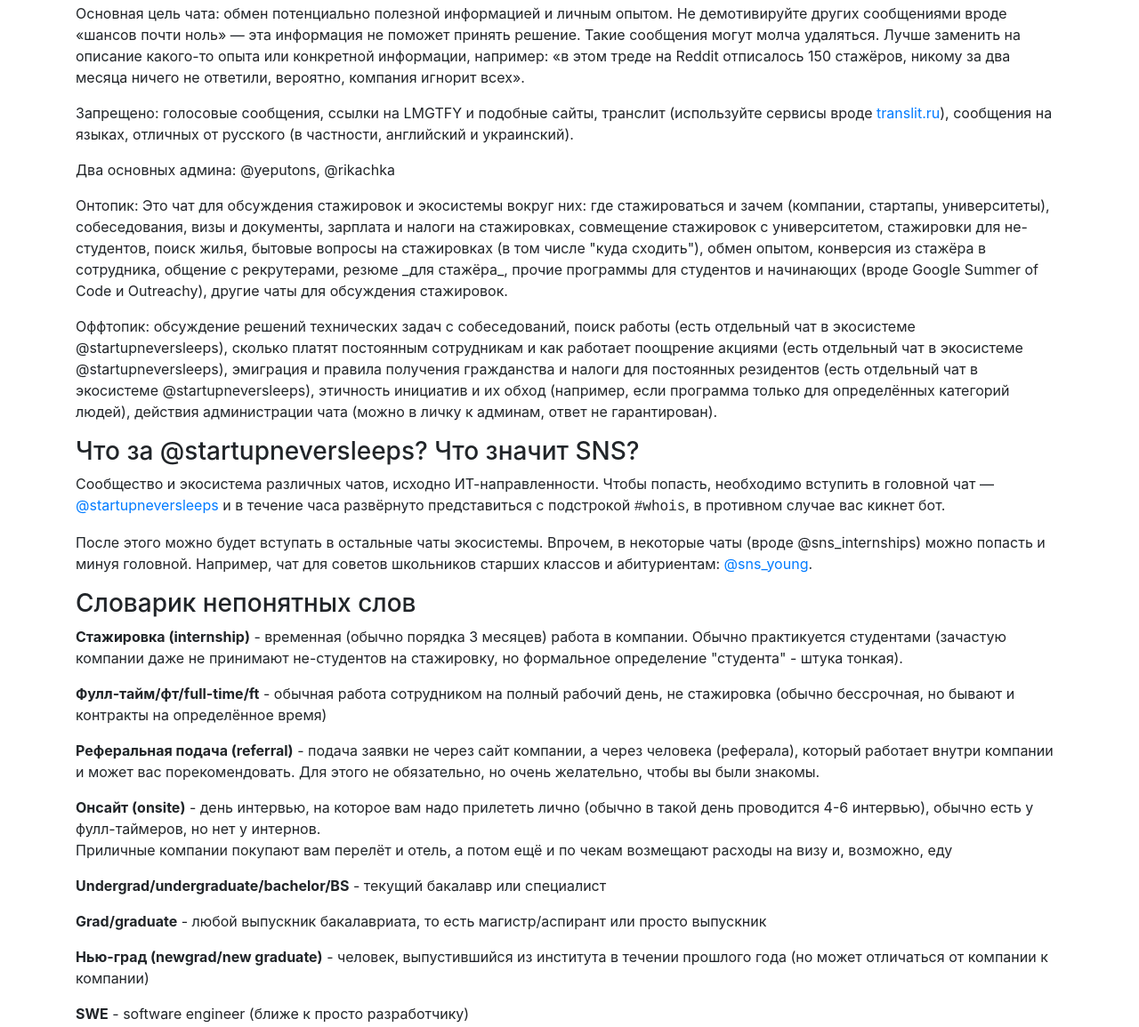
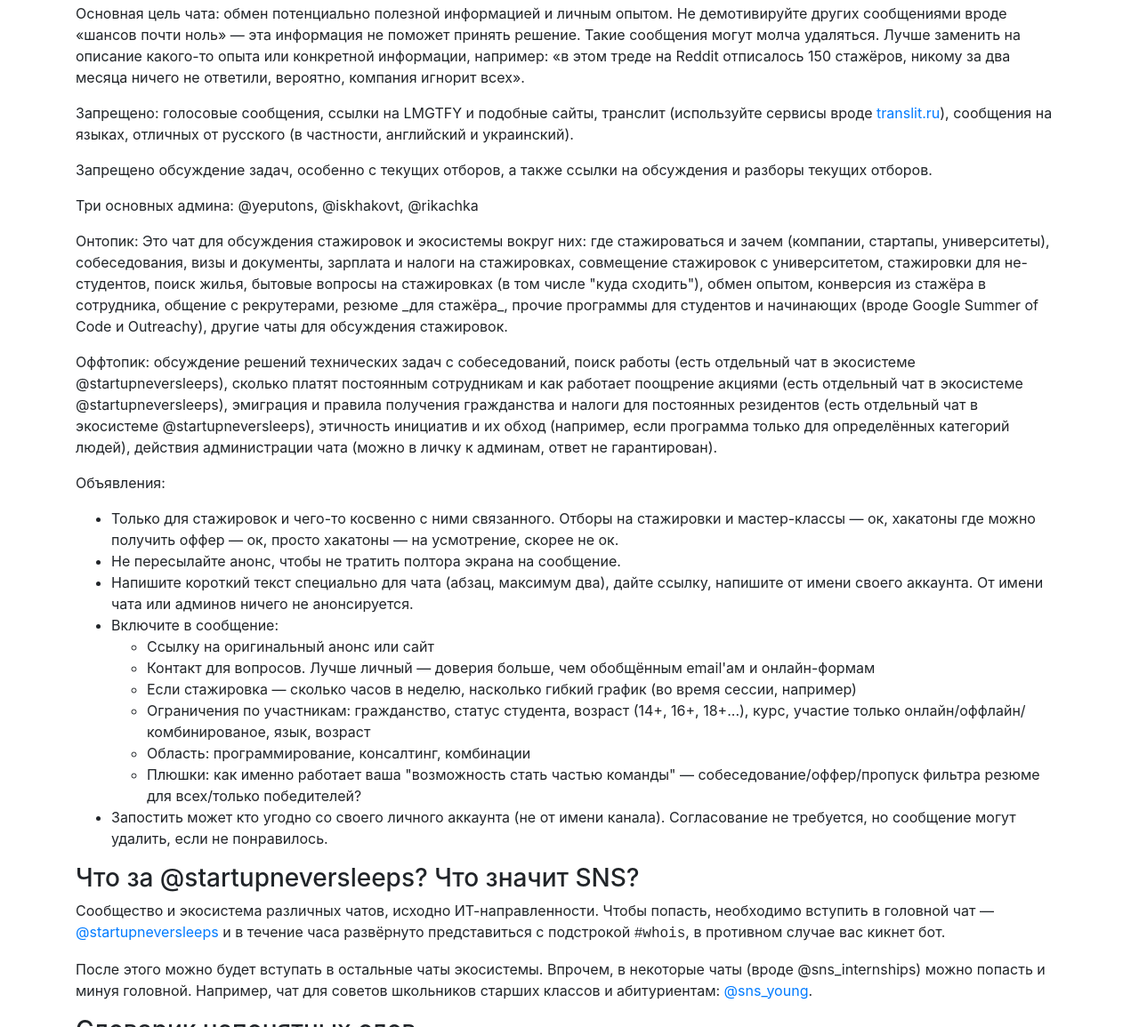
Before and after one commit to sns-internships/sns-internships.github.io, a plain HTML site: page index.html in a window 1280 px wide. Shown: the part 674-1829 px from the top of the page at 89% size. Drawn offline with nearby package versions, Linux system fonts and the light colour scheme.

Commit message:
Админы + информация про объявления

```diff
--- a/index.html
+++ b/index.html
@@ -54,7 +54,10 @@
             Запрещено: голосовые сообщения, ссылки на LMGTFY и подобные сайты, транслит (используйте сервисы вроде <a href="https://translit.ru/">translit.ru</a>), сообщения на языках, отличных от русского (в частности, английский и украинский).
         </p>
         <p>
-            Два основных админа: @yeputons, @rikachka
+            Запрещено обсуждение задач, особенно с текущих отборов, а также ссылки на обсуждения и разборы текущих отборов.
+        </p>
+        <p>
+            Три основных админа: @yeputons, @iskhakovt, @rikachka
         </p>
         <p>
             Онтопик: Это чат для обсуждения стажировок и экосистемы вокруг них:
@@ -69,6 +72,25 @@
             эмиграция и правила получения гражданства и налоги для постоянных резидентов (есть отдельный чат в экосистеме @startupneversleeps),
             этичность инициатив и их обход (например, если программа только для определённых категорий людей),
             действия администрации чата (можно в личку к админам, ответ не гарантирован).
+        </p>
+        <p>
+          Объявления:
+          <ul>
+            <li>Только для стажировок и чего-то косвенно с ними связанного.  Отборы на стажировки и мастер-классы — ок, хакатоны где можно получить оффер — ок, просто хакатоны — на усмотрение, скорее не ок.</li>
+            <li>Не пересылайте анонс, чтобы не тратить полтора экрана на сообщение.</li>
+            <li>Напишите короткий текст специально для чата (абзац, максимум два), дайте ссылку, напишите от имени своего аккаунта.  От имени чата или админов ничего не анонсируется.</li>
+            <li>Включите в сообщение:
+              <ul>
+                <li>Ссылку на оригинальный анонс или сайт</li>
+                <li>Контакт для вопросов.  Лучше личный — доверия больше, чем обобщённым email'ам и онлайн-формам</li>
+                <li>Если стажировка — сколько часов в неделю, насколько гибкий график (во время сессии, например)</li>
+                <li>Ограничения по участникам: гражданство, статус студента, возраст (14+, 16+, 18+...), курс, участие только онлайн/оффлайн/комбинированое, язык, возраст</li>
+                <li>Область: программирование, консалтинг, комбинации</li>
+                <li>Плюшки: как именно работает ваша "возможность стать частью команды" — собеседование/оффер/пропуск фильтра резюме для всех/только победителей?</li>
+              </ul>
+            </li>
+            <li>Запостить может кто угодно со своего личного аккаунта (не от имени канала). Согласование не требуется, но сообщение могут удалить, если не понравилось.</li>
+          </ul>
         </p>
 
         <h3 id="Что-за-SNS">Что за @startupneversleeps? Что значит SNS?</h3>
```
